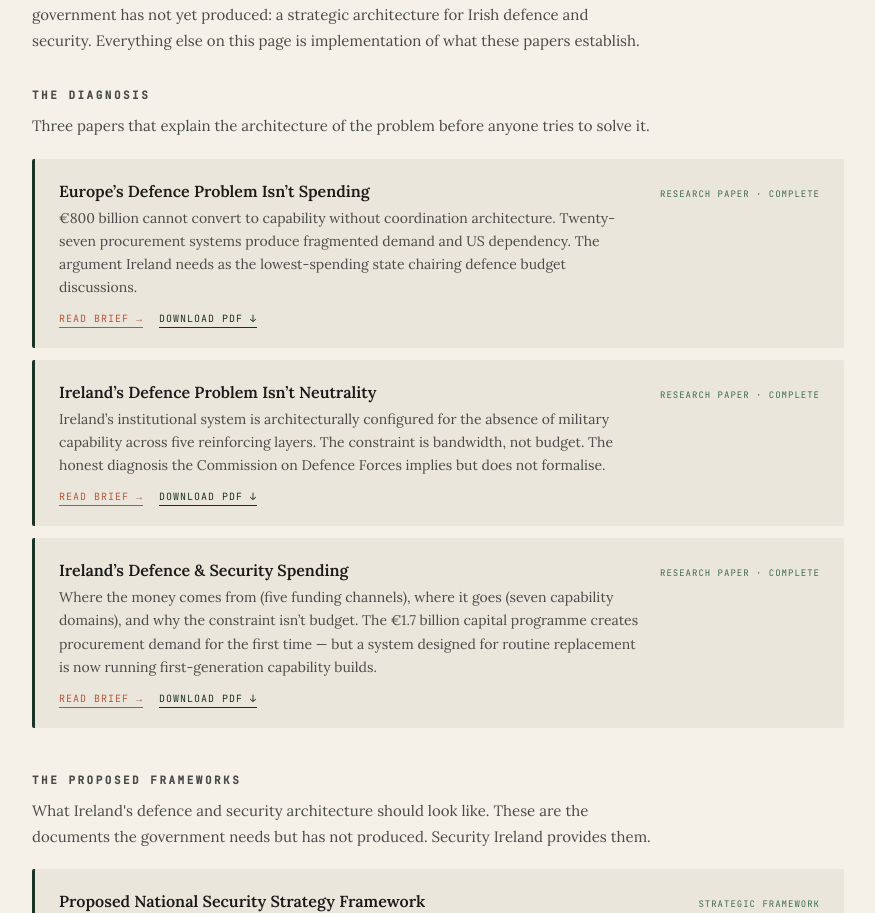
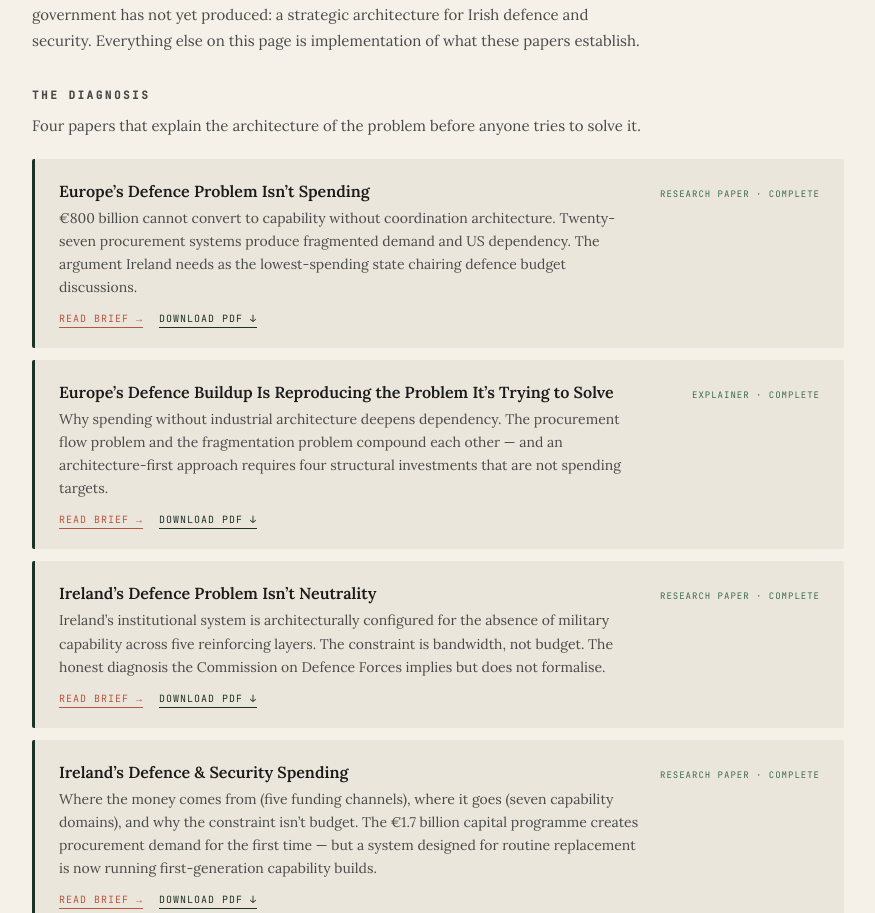
Before and after one commit to scosullivan/security-ireland, a Next.js app: page /for-policymakers in a window 1280 px wide. Shown: the part 1267-2180 px from the top of the page, without its empty margins (202-1077 px from the left). Built offline with nearby package versions, Linux system fonts and the light colour scheme.

Commit message:
Update page.tsx

```diff
--- a/src/app/for-policymakers/page.tsx
+++ b/src/app/for-policymakers/page.tsx
@@ -270,7 +270,7 @@ export default function ForPolicymakers() {
         {/* ── Tier 1: The Diagnosis ── */}
         <div style={tierLabel}>The Diagnosis</div>
         <p style={{ fontFamily: 'var(--font-serif)', fontSize: '15px', color: 'var(--color-graphite)', lineHeight: 1.7, marginBottom: '20px', maxWidth: '620px' }}>
-          Three papers that explain the architecture of the problem before anyone tries to solve it.
+          Four papers that explain the architecture of the problem before anyone tries to solve it.
         </p>
 
         <div style={{ display: 'flex', flexDirection: 'column', gap: '0' }}>
@@ -280,6 +280,13 @@ export default function ForPolicymakers() {
             desc="€800 billion cannot convert to capability without coordination architecture. Twenty-seven procurement systems produce fragmented demand and US dependency. The argument Ireland needs as the lowest-spending state chairing defence budget discussions."
             href="/publications/defence-financing-explained"
             pdfUrl="/pdfs/Europes_Defence_Problem_Isnt_Spending.pdf"
+          />
+          <PubCard
+            title="Europe&rsquo;s Defence Buildup Is Reproducing the Problem It&rsquo;s Trying to Solve"
+            type="Explainer · Complete"
+            desc="Why spending without industrial architecture deepens dependency. The procurement flow problem and the fragmentation problem compound each other &mdash; and an architecture-first approach requires four structural investments that are not spending targets."
+            href="/publications/europe-defence-buildup"
+            pdfUrl="/pdfs/Europes_Defence_Buildup.pdf"
           />
           <PubCard
             title="Ireland&rsquo;s Defence Problem Isn&rsquo;t Neutrality"
```
